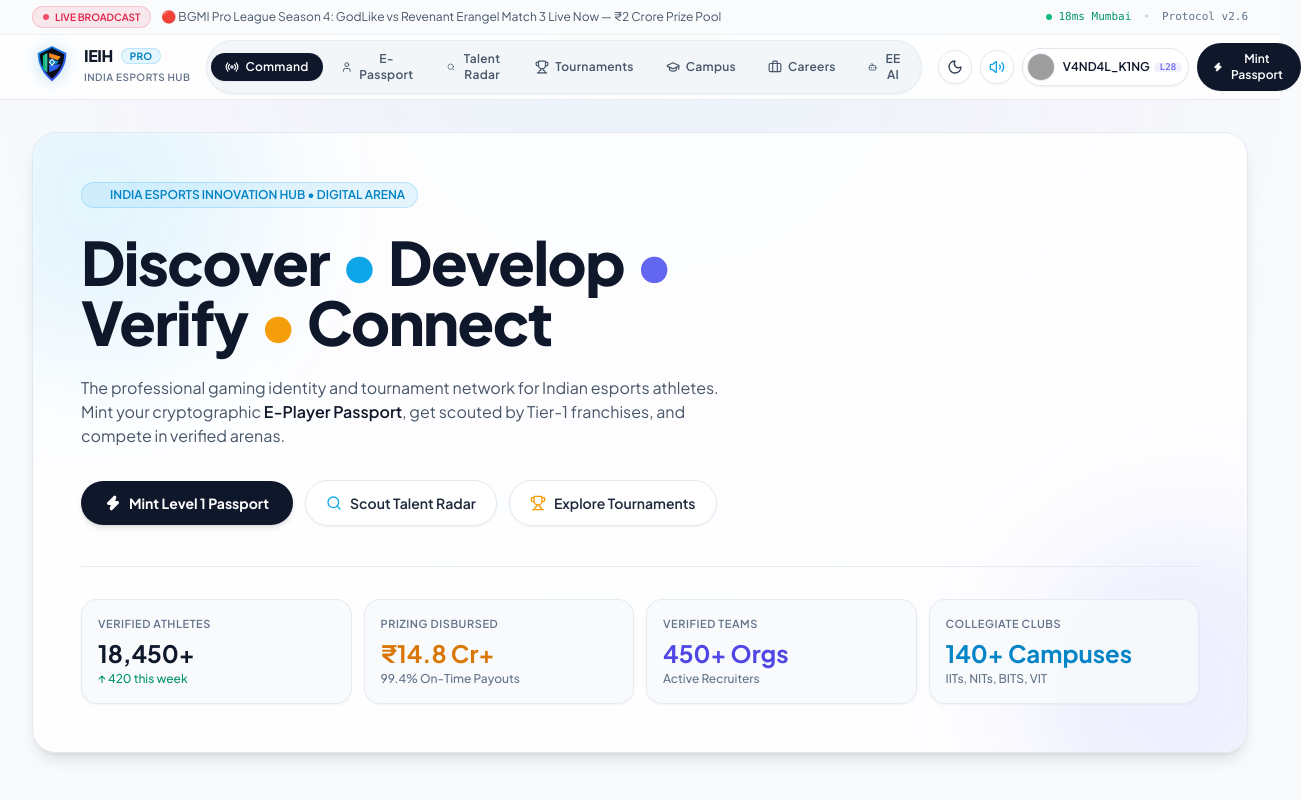
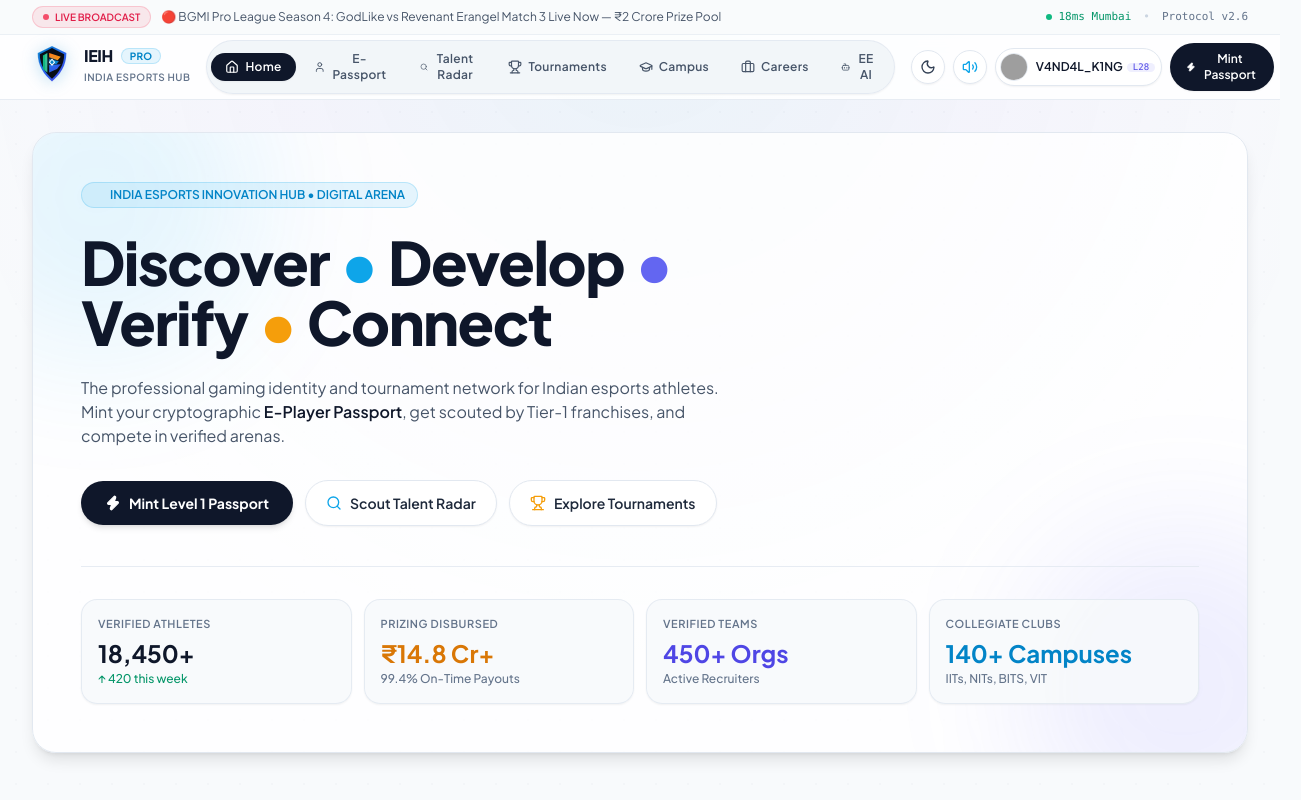
Before and after one commit to 1999rkgupta/ieih-app, a React (Vite) app in the folder frontend/: page / in a window 1280 px wide. Shown: the top 800 px of the page, 1301 px wide, since content can reach past the window. Built offline with nearby package versions, Linux system fonts and the light colour scheme; grey boxes are pictures that could not be loaded.

Commit message:
fix(nav): change Command tab icon and label to Home

```diff
--- a/frontend/src/components/layout/Navbar.tsx
+++ b/frontend/src/components/layout/Navbar.tsx
@@ -6,7 +6,7 @@
   Zap,
   Menu,
   X,
-  Radio,
+  Home,
   Trophy,
   Search,
   User,
@@ -58,7 +58,7 @@
   };
 
   const navItems = [
-    { id: 'home', label: 'Command', icon: Radio },
+    { id: 'home', label: 'Home', icon: Home },
     { id: 'passport', label: 'E-Passport', icon: User },
     { id: 'discovery', label: 'Talent Radar', icon: Search },
     { id: 'tournaments', label: 'Tournaments', icon: Trophy },
```
